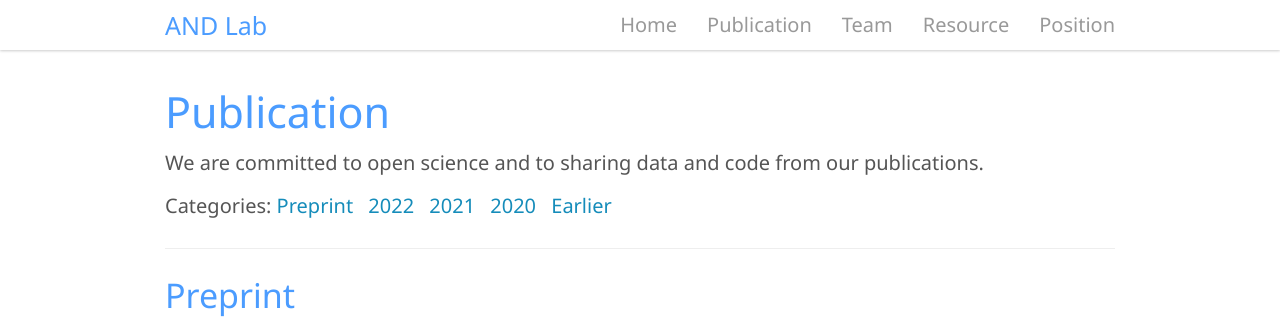
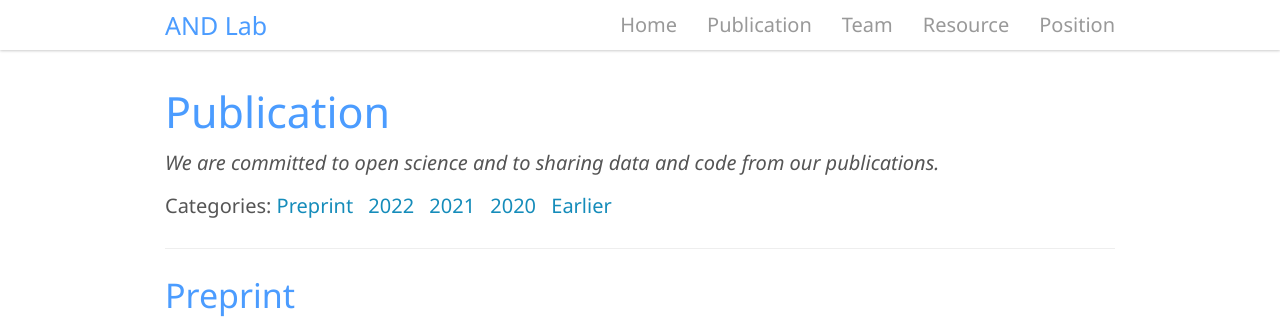
Before and after one commit to andlab-um/lab-website, a Jekyll site: the page built from _pages/publication.md, in a window 1280 px wide. Shown: the top 332 px of the page. Built offline with Jekyll 4.4.1, drawn with Linux system fonts in a browser that asks for light colours; nearby versions of some CDN libraries.

```diff
--- a/_pages/publication.md
+++ b/_pages/publication.md
@@ -7,7 +7,7 @@ permalink: /publication
 ---
 
 ## Publication
-We are committed to open science and to sharing  data and code from our publications.
+*We are committed to open science and to sharing  data and code from our publications.*
 
 **Categories:** [Preprint](#preprint)&ensp; [2022](#2022)&ensp; [2021](#2021)&ensp; [2020](#2020)&ensp; [Earlier](#earlier)
 
```
